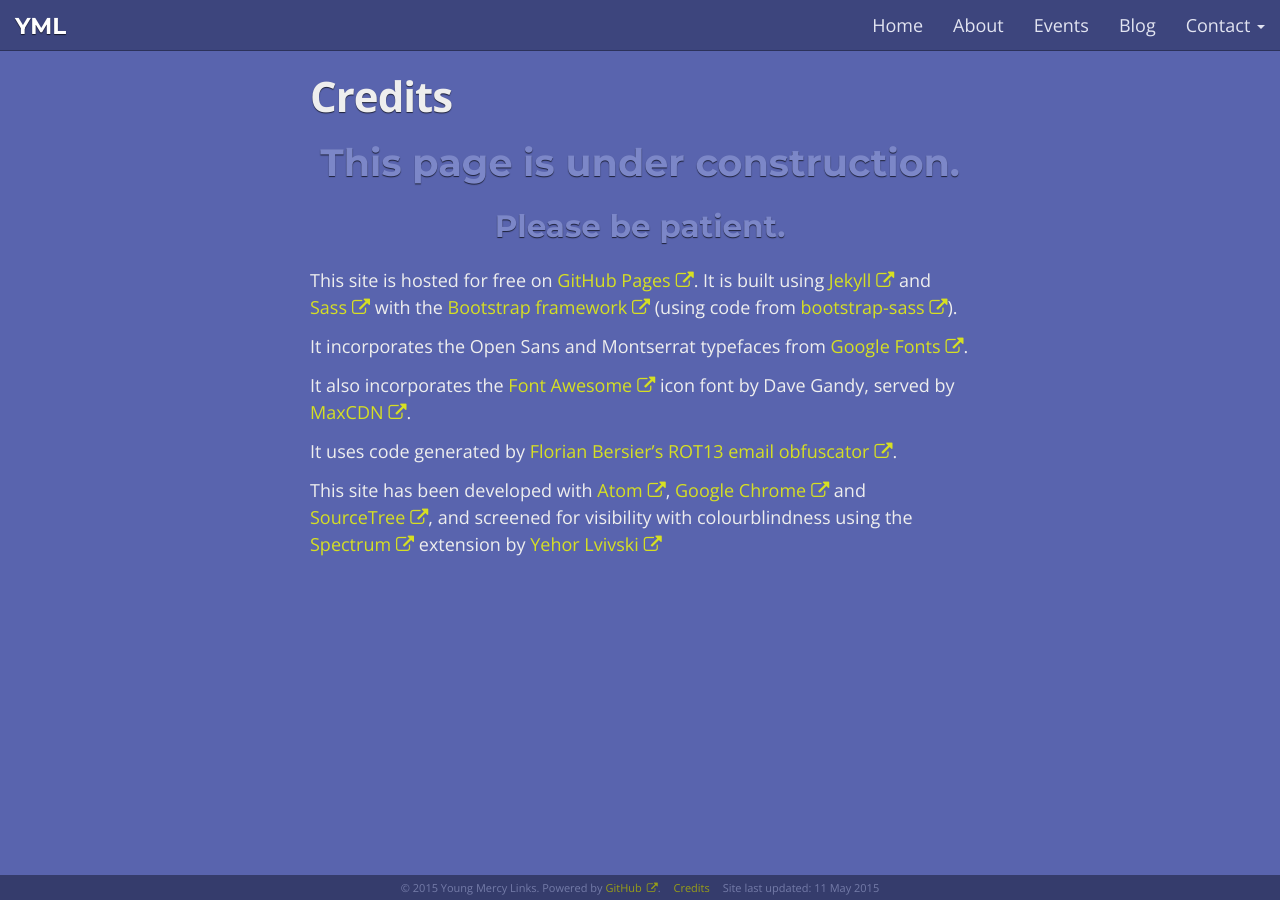
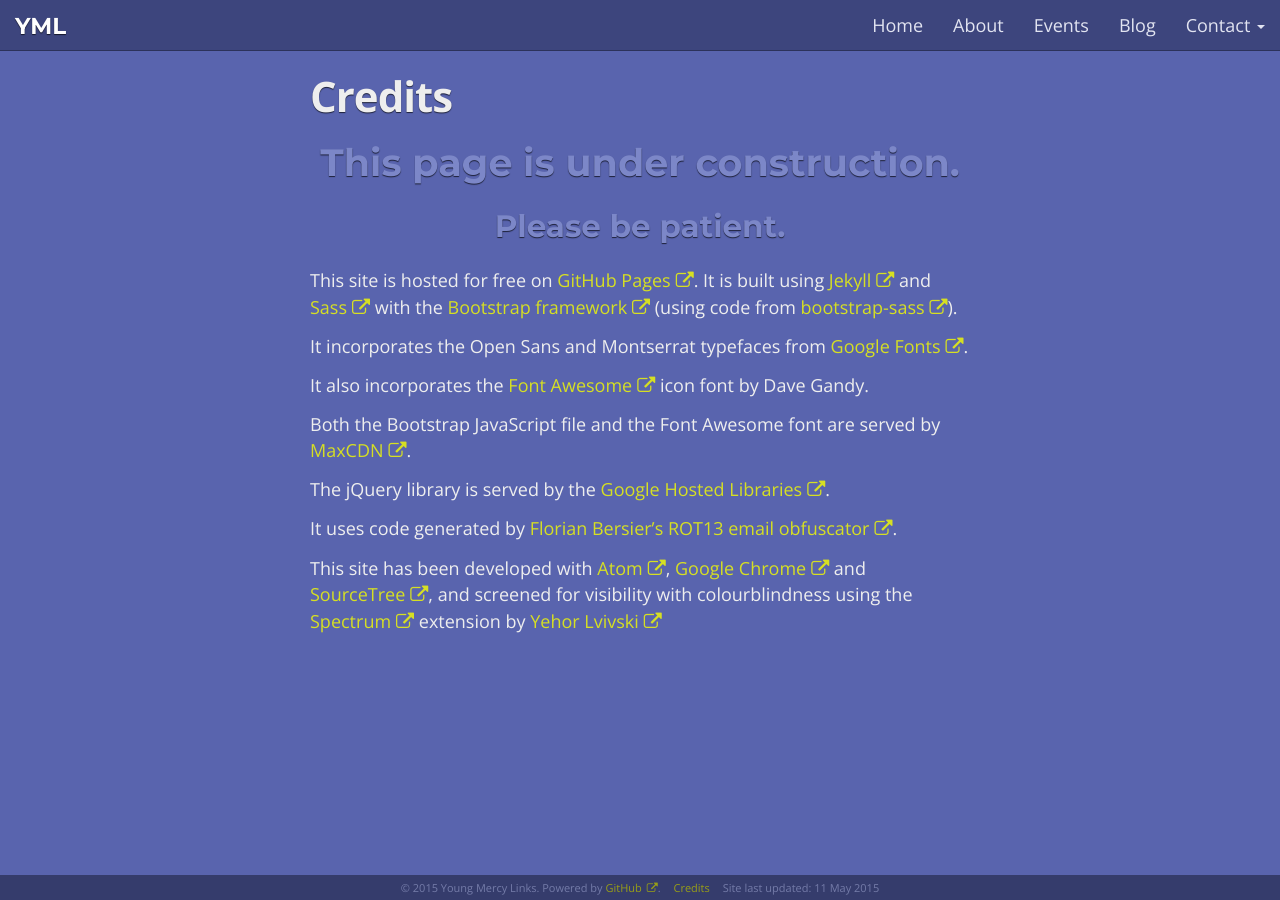
Before and after one commit to youngmercylinks/youngmercylinks.github.io, a Jekyll site: the page built from _pages/credits.md, in a window 1280 px wide. Built offline with Jekyll 4.4.1, drawn with Linux system fonts in a browser that asks for light colours; nearby versions of some CDN libraries.

Commit message:
Updated Credits page to reflect CDN usage

```diff
--- a/_pages/credits.md
+++ b/_pages/credits.md
@@ -10,9 +10,11 @@ This site is hosted for free on [GitHub Pages](http://pages.github.com/). It is
 
 It incorporates the Open Sans and Montserrat typefaces from [Google Fonts](http://www.google.com/fonts).
 
-It also incorporates the [Font Awesome](http://fontawesome.io) icon font by
-Dave Gandy, served by
-[MaxCDN](http://www.bootstrapcdn.com/#fontawesome_tab).
+It also incorporates the [Font Awesome](http://fontawesome.io) icon font by Dave Gandy.
+
+Both the Bootstrap JavaScript file and the Font Awesome font are served by [MaxCDN](http://www.bootstrapcdn.com/).
+
+The jQuery library is served by the [Google Hosted Libraries](https://developers.google.com/speed/libraries/).
 
 It uses code generated by
 [Florian Bersier's ROT13 email obfuscator](http://rot13.florianbersier.com).
```
